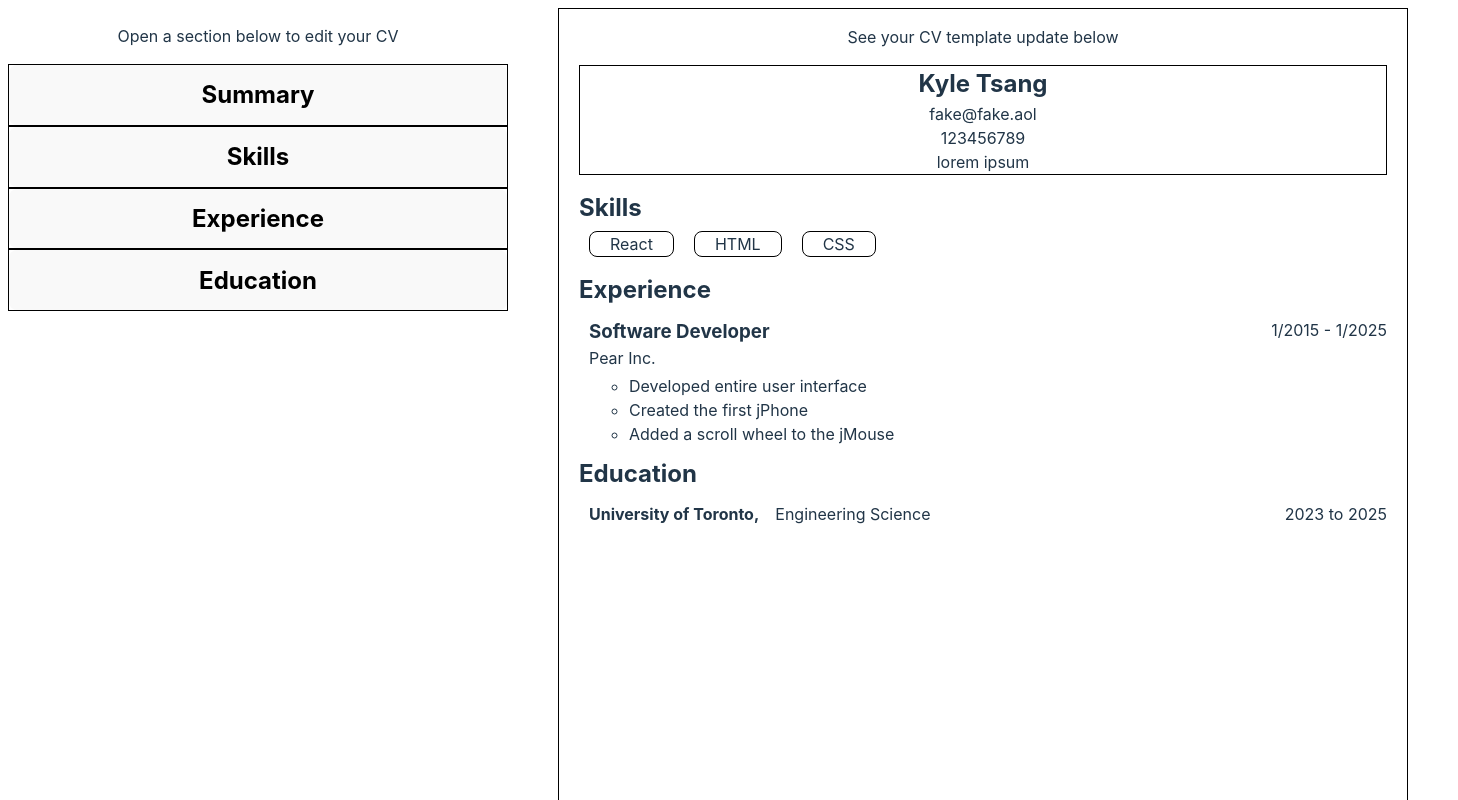
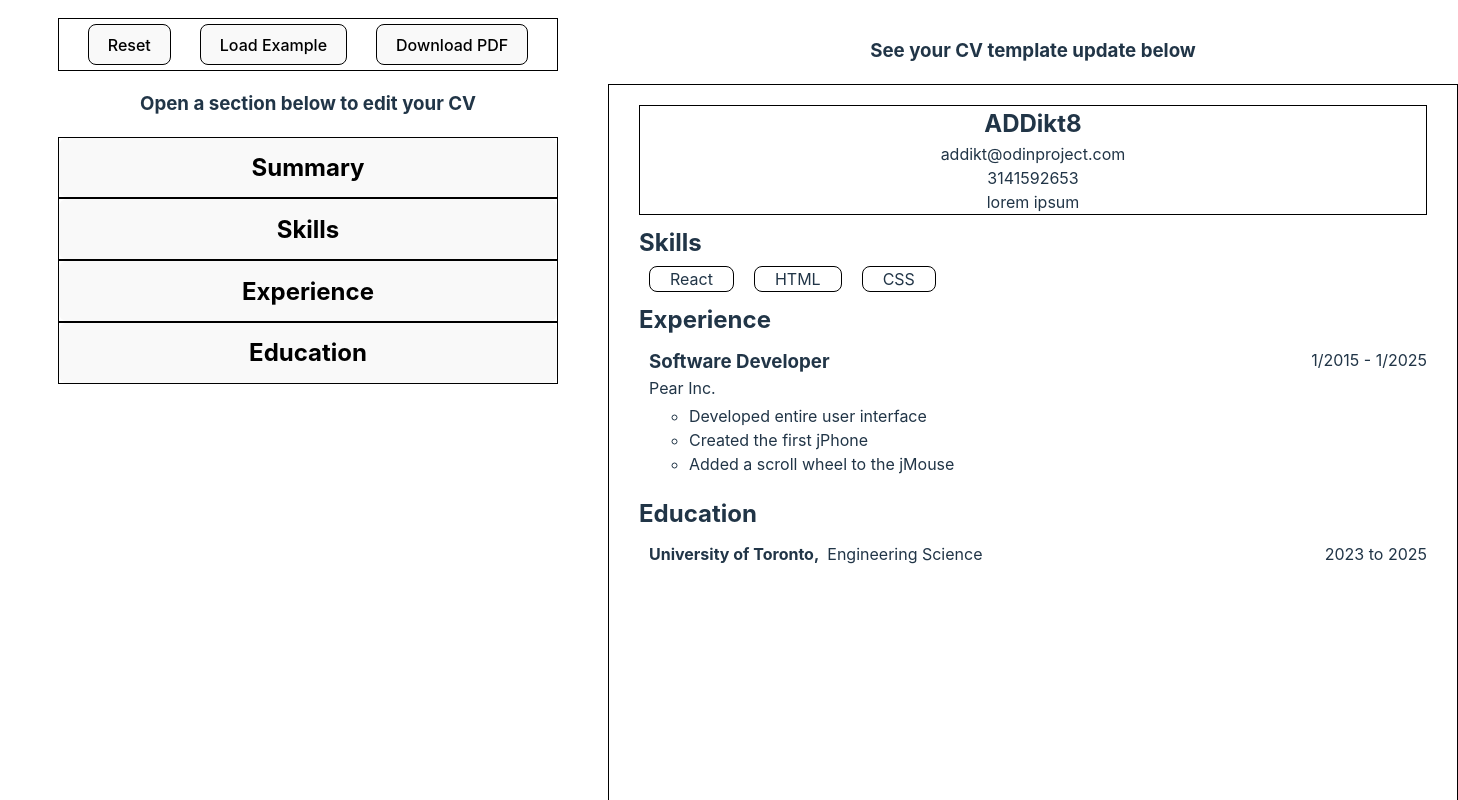
Before and after one commit to ADDikt88/cv-app, a React (Vite) app: page / in a window 1280 px wide. Shown: the top 800 px of the page, 1458 px wide, since content can reach past the window. Built offline with nearby package versions, Linux system fonts and the light colour scheme.

Commit message:
Add reset and load example within FeatureButtons
User can now reset the cv app or load an example of what the CV can
look like.

```diff
--- a/src/CVApp.css
+++ b/src/CVApp.css
@@ -2,8 +2,7 @@
   max-width: 1280px;
   text-align: center;
   display: grid;
-  grid-template-columns: minmax(500px, 50%) 850px;
-  height: 1100px;
+  grid-template-columns: minmax(500px, 50%) 950px;
   gap: 50px;
 }
 
@@ -14,17 +13,34 @@
   transition: filter 300ms;
 }
 
-.right-box {
+.cv-template {
+  box-sizing: border-box;
   border: 1px solid black;
-  padding: 0 20px;
+  padding: 20px 30px;
+  width: 850px;
+  height: 1100px;
 }
 .left-box {
   width: 100%;
+  margin: 10px 50px;
 }
 
 .right-box {
   display: flex;
   flex-direction: column;
+  margin: 10px 50px;
+}
+
+.feature-buttons {
+  border: 1px solid black;
+  padding: 5px;
+  display: flex;
+  justify-content: space-evenly;
+}
+
+.feature-buttons > button {
+  border: 1px solid black;
+  margin: 0 5px;
 }
 
 @keyframes logo-spin {
--- a/src/CVApp.jsx
+++ b/src/CVApp.jsx
@@ -6,16 +6,18 @@ import EditSkills from "./EditSkills.jsx";
 import DisplaySkills from "./DisplaySkills.jsx";
 import EditExperience from "./EditExperience.jsx";
 import DisplayExperience from "./DisplayExperience.jsx";
+
 import { useState } from "react";
 
 import "./CVApp.css";
+import FeatureButtons from "./FeatureButtons.jsx";
 
 function CVApp() {
   /******************************* Initializing Content ***********************************/
   const [user, setUser] = useState({
-    name: "Kyle Tsang",
-    email: "fake@fake.aol",
-    phone: "123456789",
+    name: "ADDikt8",
+    email: "addikt@odinproject.com",
+    phone: "3141592653",
     description: "lorem ipsum",
   });
 
@@ -406,11 +408,126 @@ function CVApp() {
     setUser(updateDesc);
   }
 
+  /****************************** Reset CV *******************************/
+  function handleResetClick() {
+    setSkillsList([]);
+    setEducationList([]);
+    setExperienceList([]);
+    setUser({
+      name: "[full name]",
+      email: "[email address]",
+      phone: "[phone number]",
+      description: "{a brief description about yourself...}",
+    });
+  }
+
+  function handleExampleClick() {
+    setUser({
+      name: "ADDikt8",
+      email: "addikt@odinproject.com",
+      phone: "3141592653",
+      description: "lorem ipsum",
+    });
+    setSkillsList([
+      "React",
+      "Javascript",
+      "HTML",
+      "CSS",
+      "Python",
+      "R",
+      "SQL",
+      "Node.js",
+      "Statistical Analysis",
+      "Product Management",
+    ]);
+    setEducationList([
+      {
+        name: "Univeristy of Odin Project",
+        degree: "Full Stack Developer Certificate",
+        entryYear: 2024,
+        gradYear: 2025,
+      },
+      {
+        name: "Massachusetts Institute of Technology",
+        degree: "Masters in Aerospace Engineering",
+        entryYear: 2020,
+        gradYear: 2022,
+      },
+      {
+        name: "Stanford University",
+        degree: "Bachelors in Computer Science",
+        entryYear: 2009,
+        gradYear: 2013,
+      },
+    ]);
+    setExperienceList([
+      {
+        jobTitle: "Senior Software Engineer",
+        company: "Pear Inc.",
+        startMonth: 1,
+        startYear: 2015,
+        endMonth: 12,
+        endYear: 2020,
+        current: false,
+        responsibility: [
+          "Lead the design and development of scalable applications for Pear's flagship products, \
+          ensuring cross-platform compatibility and seamless integration with Pear's ecosystem.",
+          "Architect complex systems using microservices, enhancing performance, and maintaining \
+          high availability for millions of global users",
+          "Mentor junior engineers through code reviews, pair programming, and technical presentations,\
+           fostering a culture of continuous learning",
+        ],
+      },
+      {
+        jobTitle: "Software Developer II",
+        company: "Odinbook & Co.",
+        startMonth: 7,
+        startYear: 2013,
+        endMonth: 10,
+        endYear: 2015,
+        current: false,
+        responsibility: [
+          "Develop and maintain features for OdinBook's social networking platform, \
+          focusing on scalability and user experience for billions of interactions per day",
+          "Implement real-time features like chat, notifications, and activity streams, \
+          optimizing for performance and minimal latency",
+          "Collaborate with front-end developers to ensure smooth and responsive interfaces \
+          that engage users across mobile and web platforms",
+        ],
+      },
+      {
+        jobTitle: "Junior Software Developer",
+        company: "Snowy Super Startup",
+        startMonth: 4,
+        startYear: 2011,
+        endMonth: 9,
+        endYear: 2012,
+        current: false,
+        responsibility: [
+          "Assisted in the development of the Snowy app, an interactive platform designed \
+          for dog owners to monitor, train, and entertain their pets through smart devices",
+          "Contributed to the creation of an intuitive and engaging user interface, \
+          incorporating feedback from pet owners and testers to improve app usability",
+          "Walked the CEO twice daily during scheduled breaks to ensure a healthy living style \
+           while providing a variety of treats to encourage good girl beahviour.",
+        ],
+      },
+    ]);
+  }
   /******************************* Return CV App ***********************************/
   return (
     <>
       <div className="left-box">
-        <p>Open a section below to edit your CV</p>
+        {/* <div className="feature-buttons">
+          <button>Reset</button>
+          <button>Load Example</button>
+          <button>Download PDF</button>
+        </div> */}
+        <FeatureButtons
+          handleResetClick={handleResetClick}
+          handleExampleClick={handleExampleClick}
+        ></FeatureButtons>
+        <h3>Open a section below to edit your CV</h3>
         <EditInfo
           user={user.name}
           handleNameChange={handleNameChange}
@@ -445,11 +562,13 @@ function CVApp() {
         />
       </div>
       <div className="right-box">
-        <p>See your CV template update below</p>
-        <DisplayInfo user={user} />
-        <DisplaySkills skillsList={skillsList} />
-        <DisplayExperience experienceList={experienceList} />
-        <DisplayEducation educationList={educationList} />
+        <h3>See your CV template update below</h3>
+        <div className="cv-template">
+          <DisplayInfo user={user} />
+          <DisplaySkills skillsList={skillsList} />
+          <DisplayExperience experienceList={experienceList} />
+          <DisplayEducation educationList={educationList} />
+        </div>
       </div>
     </>
   );
--- a/src/Display.css
+++ b/src/Display.css
@@ -31,7 +31,7 @@
 
 .display-education > ul > li > p {
   margin: 0;
-  margin-left: 1rem;
+  margin-left: 0.5rem;
 }
 
 .display-education > ul > li > p:last-child {
@@ -55,6 +55,7 @@
   display: grid;
   grid-template-columns: 4fr 1fr;
   grid-template-rows: 1fr 1fr;
+  margin-bottom: 10px;
 }
 
 .display-experience > ul > li > ul {
--- a/src/DisplayEducation.jsx
+++ b/src/DisplayEducation.jsx
@@ -1,11 +1,14 @@
 //import "./Display.css";
 
 function DisplayEducation({ educationList }) {
+  const sortedEducation = educationList.sort((a, b) => {
+    return b.gradYear - a.gradYear;
+  });
   return (
     <div className="display-education">
       <h2>Education</h2>
       <ul>
-        {educationList.map((education, index) => (
+        {sortedEducation.map((education, index) => (
           <li key={index}>
             <h4 className="displayEduName">
               {education.name}
--- a/src/Edit.css
+++ b/src/Edit.css
@@ -75,7 +75,7 @@
   align-items: center;
 }
 .education-card > ul > li > * {
-  margin: 0;
+  margin-left: 0;
   word-wrap: break-word;
   max-width: 30%;
 }
@@ -217,8 +217,13 @@
   margin: 5px auto;
 }
 
-.skills-list > li > p,
 .edu-list > li > p,
 .exp-list > li > p {
+  margin: 0 auto 0 0;
+  text-align: left;
+}
+
+.skills-list > li > p {
   margin: auto;
+  text-align: left;
 }
--- /dev/null
+++ b/src/FeatureButtons.jsx
@@ -0,0 +1,33 @@
+function FeatureButtons({ handleResetClick, handleExampleClick }) {
+  return (
+    <>
+      <div className="feature-buttons">
+        <ButtonFunction
+          handleClick={handleResetClick}
+          label={"Reset"}
+        ></ButtonFunction>
+        <ButtonFunction
+          handleClick={handleExampleClick}
+          label={"Load Example"}
+        ></ButtonFunction>
+        <button>Download PDF</button>
+      </div>
+    </>
+  );
+}
+
+function ButtonFunction({ handleClick, label }) {
+  return (
+    <>
+      <button
+        onClick={() => {
+          handleClick();
+        }}
+      >
+        {label}
+      </button>
+    </>
+  );
+}
+
+export default FeatureButtons;
```
